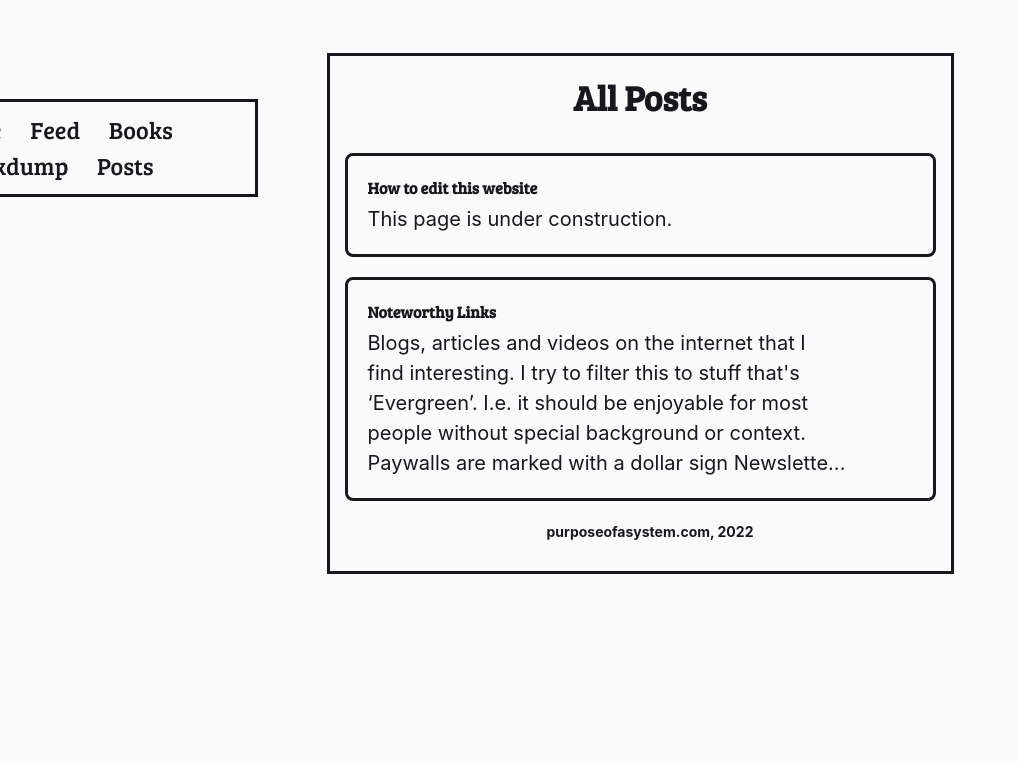
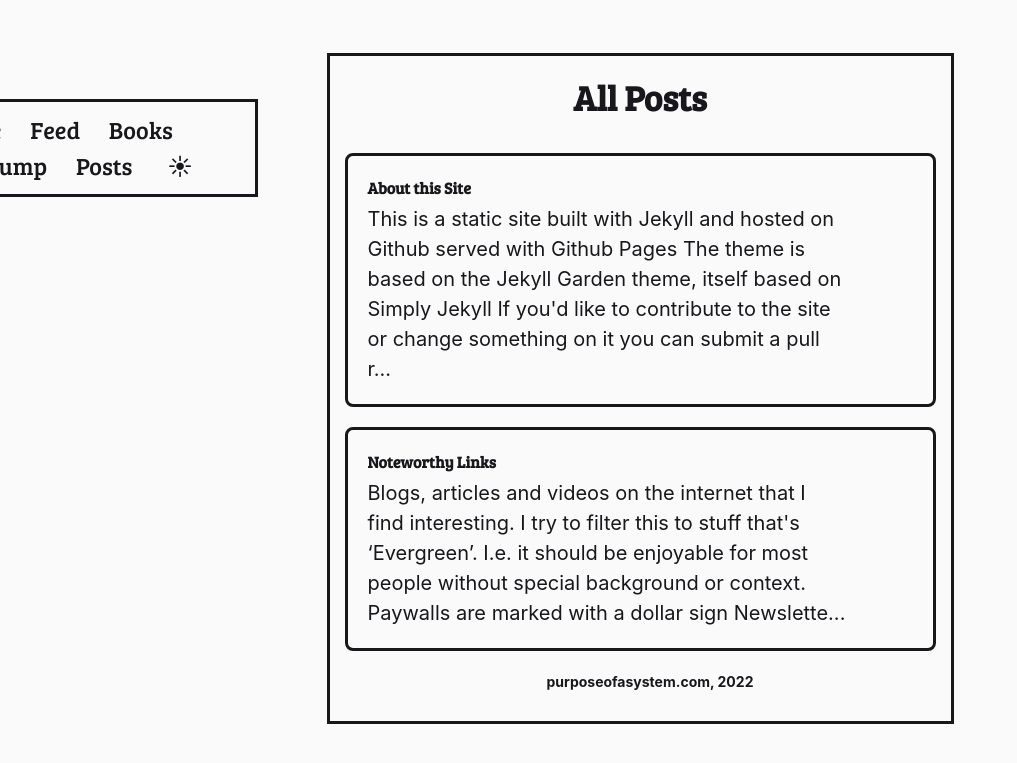
Before and after one commit to jonesethan883/jonesethan883.github.io, a Jekyll site: the page built from pages/posts.md, in a window 1280 px wide. Shown: the top 763 px of the page, without its empty margins (0-1017 px from the left). Built offline with Jekyll 4.4.1, drawn with Linux system fonts in a browser that asks for light colours; some web fonts are replaced.

Commit message:
added about page

```diff
--- a/_includes/Header.html
+++ b/_includes/Header.html
@@ -36,6 +36,7 @@
             <a href="/books">Books</a>
             <a href="/posts/articles">Linkdump</a>
             <a href="/posts">Posts</a>
+            <button onclick="modeSwitcher()">☀</button>
         </div>
     </nav>
 </span>
--- a/_includes/Homepage.html
+++ b/_includes/Homepage.html
@@ -7,7 +7,7 @@
                 <hr>
                 <!-- Parse internal links, external links, transclusions etc and manipuate the content to reflect it accordingly -->
                 <div class="content">
-                    <p> This is a personal website and blog. To view a list of posts go to <a href="/notes">the feed</a>. You can also see book reviews and recommendations <a href="/books">here</a>, or browse a list of interesting articles and websites <a href="/posts/articles">here</a></p>
+                    <p> This is a personal website and blog. To see things I've written go to  <a href="/notes">the feed</a>. You can also see book reviews and recommendations <a href="/books">here</a>, or browse a list of interesting articles and websites <a href="/posts/articles">here</a></p>
                 </div>
                 <!-- Add backlinks to the current page --><br>
                 <br>
--- a/_layouts/Post.html
+++ b/_layouts/Post.html
@@ -117,7 +117,7 @@
                         {%- include Content.html -%}
                         {%- include Backlinks.html -%}
 
-			{%- if site.preferences.comments.enabled -%}
+			{%- if site.preferences.comments.enabled and page.content-type != "post" -%}
             <br>
             <br>
             <hr>
--- a/_posts/2022-04-25-edit.md
+++ /dev/null
@@ -1,5 +0,0 @@
----
-title : How to edit this website
-notetype : post
----
-This page is under construction.
--- /dev/null
+++ b/_posts/2022-05-16-about.md
@@ -0,0 +1,11 @@
+---
+notetype: post
+title: About this Site
+---
+
+This is a static site built with Jekyll and hosted on [Github](https://github.com/jonesethan883/jonesethan883.github.io) served with [Github Pages](https://pages.github.com)
+The theme is based on the [Jekyll Garden](https://github.com/Jekyll-Garden/jekyll-garden.github.io) theme, itself based on [Simply Jekyll](https://github.com/raghudotcc/simply-jekyll)
+
+If you'd like to contribute to the site or change something on it you can submit a pull request with your changes on th
+
+Comments are done using [Cusdis](https://cusdis.com), a [FOSS](https://en.wikipedia.org/wiki/Free_and_open-source_software) alternative to [Disqus](https://disqus.com) and are manually approved.
--- a/assets/css/style.css
+++ b/assets/css/style.css
@@ -101,12 +101,20 @@ mark {
 .navbar-elements {
     font-family: "Bree Serif", sans-serif;
     font-size: 24px;
+    color: var(--text-main);
 }
 
 .navbar-elements > a {
     margin-right: 1em;
 }
 
+button {
+    font-family: "Bree Serif", sans-serif;
+    font-size: 24px;
+    color: var(--text-main);
+    background:none;
+    border-style:none;
+}
 
 
 .buttons.for-back-home:not(:last-child) {
```
Also changed, not shown: _notes/Public/Xanadu.md (+2 -2 lines), assets/img/Xanadu.png (added), 4 other files.
